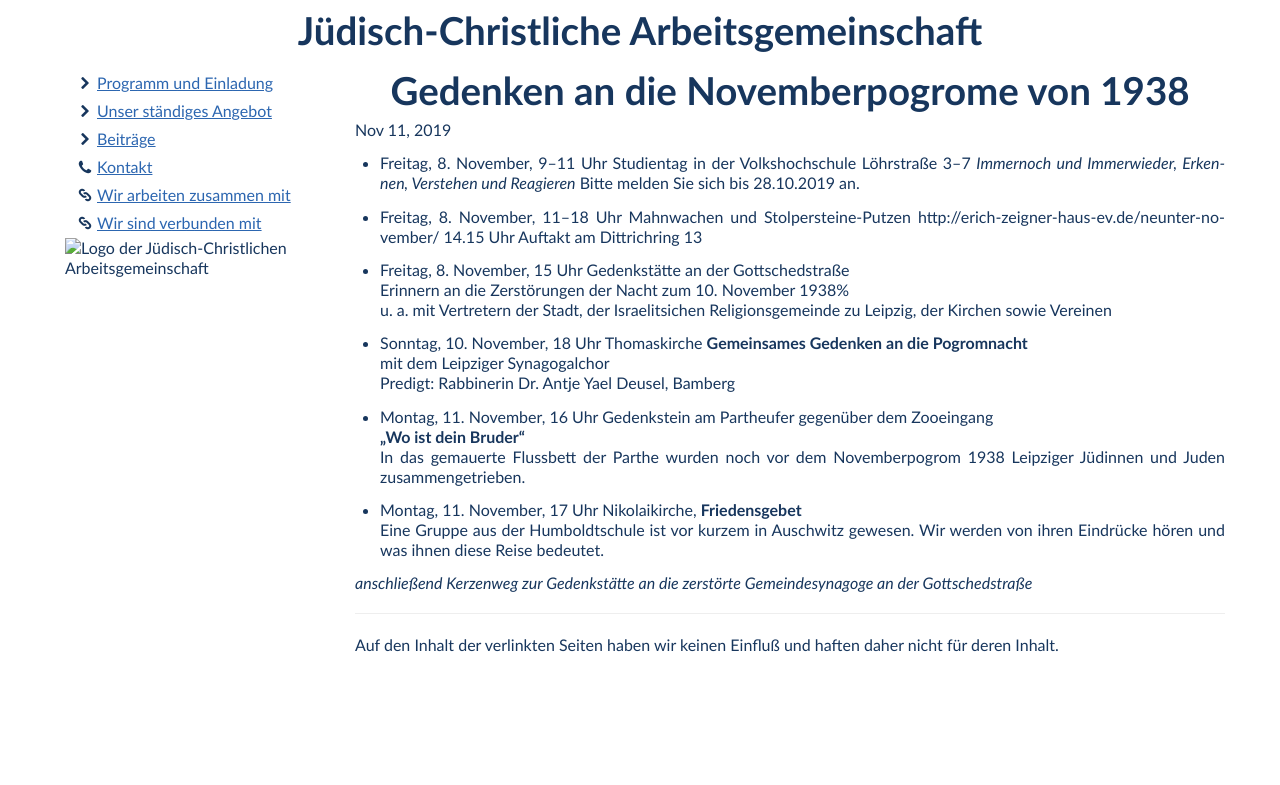
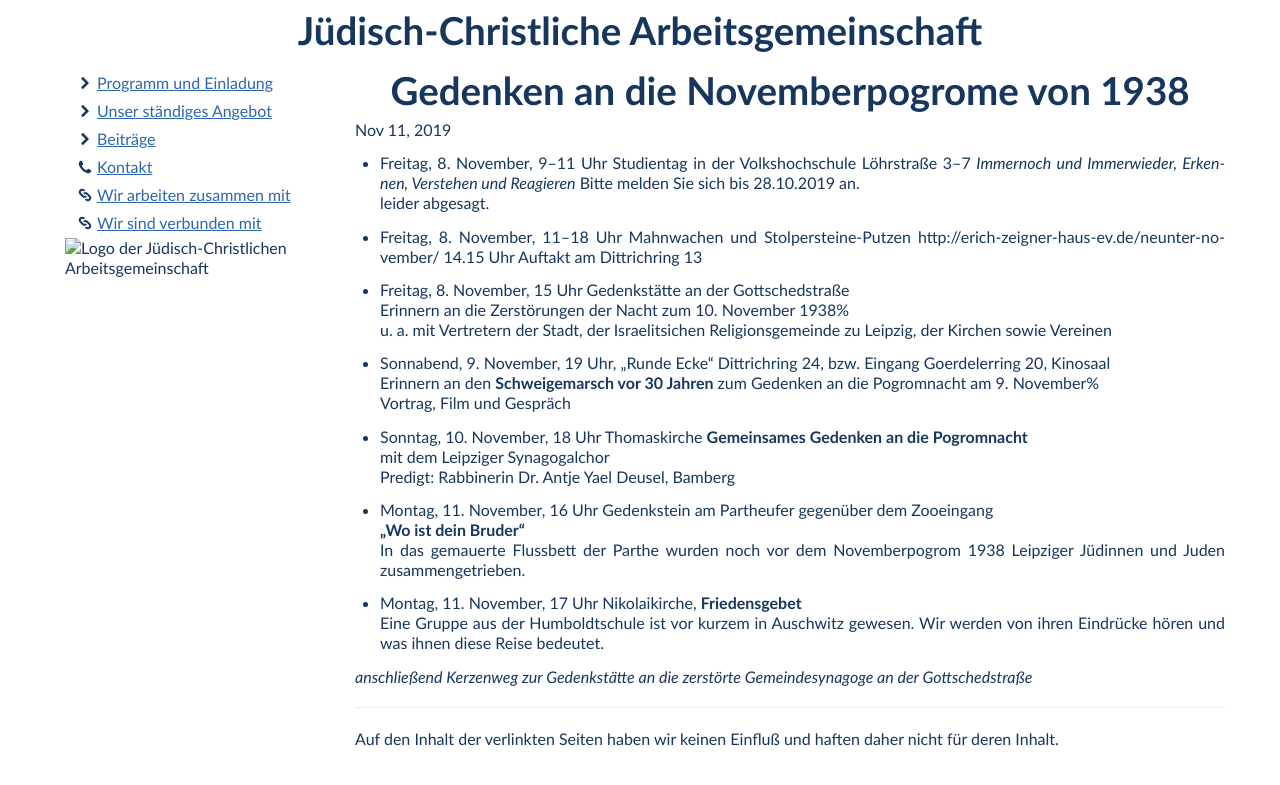
Before and after one commit to white-gecko/jcha.de, a Jekyll site: the page built from _posts/2019-11-11-FG.md, in a window 1280 px wide. Shown: the top 785 px of the page. Built offline with Jekyll 4.4.1, drawn with Linux system fonts in a browser that asks for light colours.

Commit message:
Aktualisierung Novembergedenken
pdf zu abgesagter Veranstaltung entfernt, dafür pdf zu Veranstaltung am 9. November mit Hinweis darauf

```diff
--- a/_posts/2019-11-11-FG.md
+++ b/_posts/2019-11-11-FG.md
@@ -6,13 +6,15 @@
 categories: einladung
 attachment:
   - {file: "einladungen/2019-11-08-Pogromgedenken.pdf", title: "Einladungen zum Gedenken an die Novemberpogrome"}
-  - {file: "einladungen/2019-11-08-DKRprogramm.pdf", title: "Studientag Antisemitismus"}
+  - {file: "einladungen/2019-11-09-Buergerkomitee.pdf", title: "Schweigemarsch vor 30 Jahren"}
 ---
 
 * Freitag, 8. November, 9–11 Uhr
 Studientag in der Volkshochschule
 Löhrstraße 3–7 *Immernoch und Immerwieder, Erkennen, Verstehen und Reagieren*
 Bitte melden Sie sich bis 28.10.2019 an.
+<br/>
+leider abgesagt.
 
 * Freitag, 8. November, 11–18 Uhr
 Mahnwachen und Stolpersteine-Putzen
@@ -27,6 +29,16 @@
 der Nacht zum 10. November 1938%
 <br/>
 u. a. mit Vertretern der Stadt, der Israelitsichen Religionsgemeinde zu Leipzig, der Kirchen sowie Vereinen
+
+* Sonnabend, 9. November, 19 Uhr,
+„Runde Ecke“
+Dittrichring 24, bzw. Eingang Goerdelerring 20, Kinosaal
+<br/>
+Erinnern an den
+**Schweigemarsch vor 30 Jahren**
+zum Gedenken an die Pogromnacht am 9. November%
+<br/>
+Vortrag, Film und Gespräch
 
 * Sonntag, 10. November, 18 Uhr
 Thomaskirche
```
Also changed, not shown: 1 other file.
